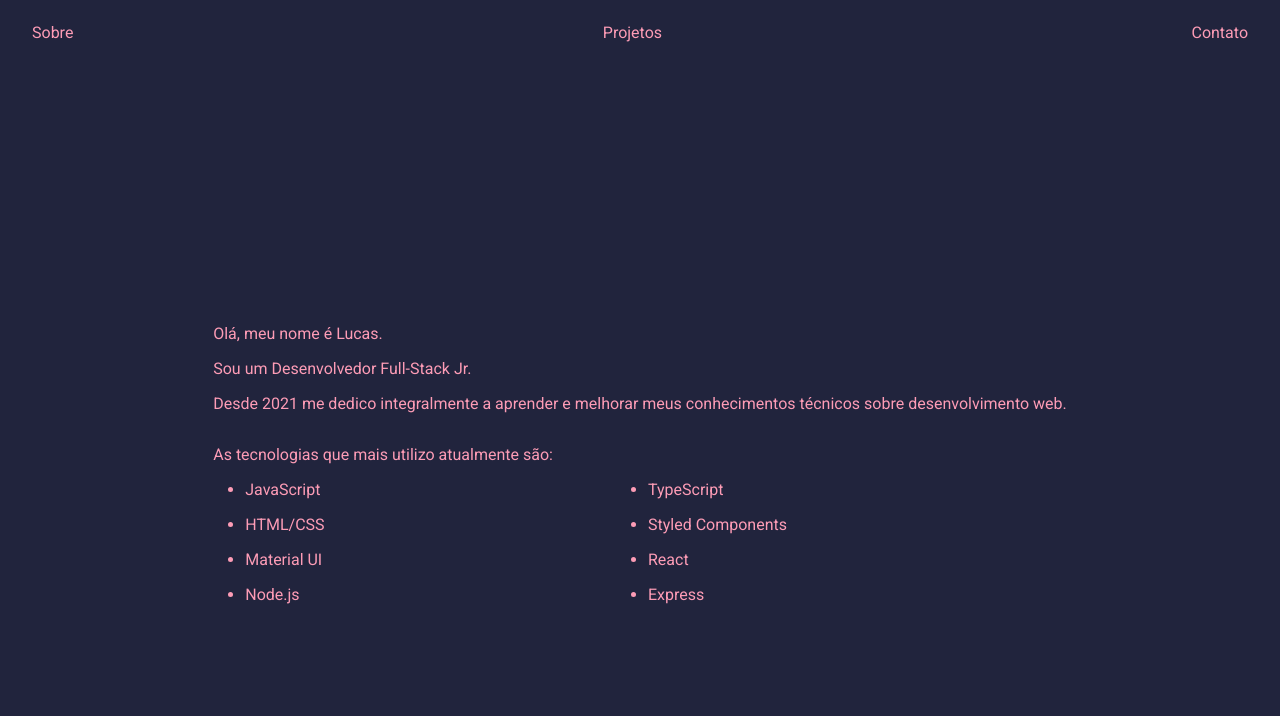
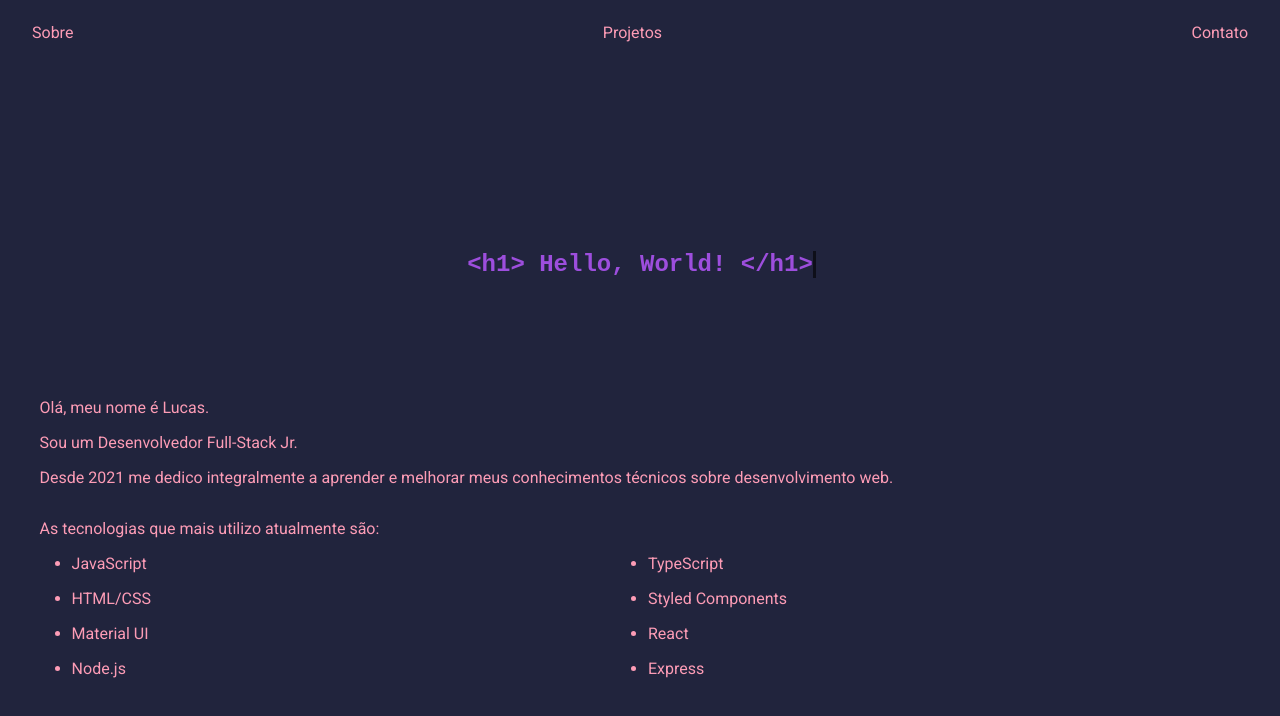
Before and after one commit to 1lucascq/Portfolio, a React (Create React App) app: page / in a window 1280 px wide. Shown: the top 716 px of the page. Built offline with nearby package versions, Linux system fonts and the light colour scheme.

Commit message:
styles: enhance styles in About section

```diff
--- a/src/sections/About.tsx
+++ b/src/sections/About.tsx
@@ -1,54 +1,15 @@
 import React from 'react';
-import styled from 'styled-components';
 import SectionContainer from '../components/SectionContainer';
-
-const AboutContainer = styled.section`
-  display: flex;
-  flex-direction: column;
-  justify-content: center;
-  align-items: center;
-  text-align: justify;
-
-  div {
-    display: flex;
-    flex-direction: column;
-    gap: 1em;
-    width: 100%;
-  }
-
-  /* div > p:only-of-type {
-    text-align: start;
-    color: blue;
-  } */
-
-
-  div > p:nth-last-child(1) {
-    margin-bottom: 2em;
-  }
-
-  div > ul {
-    display: grid;
-    justify-content: center;
-    align-items: center;
-    padding: 0em 2em;
-    grid-gap: 1em;
-    grid-template-columns: 1fr 1fr;
-  }
-
-  ul > li {
-    /* display: inline-block;
-    color: blue; */
-    /* display: flex;
-    flex-wrap: wrap; */
-  }
-
-`;
+import TypewriterAnimation from '../components/TypewriterAnimation';
+import AboutContainer from '../styles/sc-About';
 
 const About = (): JSX.Element => {
   console.log('bla');
   return (
     <SectionContainer>
+      <TypewriterAnimation />
       <AboutContainer>
+
         <div>
           <p>Olá, meu nome é Lucas.</p>
           <p>Sou um Desenvolvedor Full-Stack Jr.</p>
@@ -70,8 +31,8 @@ const About = (): JSX.Element => {
             <li>Express</li>
           </ul>
         </div>
+
       </AboutContainer>
-
     </SectionContainer>
   );
 };
--- /dev/null
+++ b/src/styles/sc-About.ts
@@ -0,0 +1,39 @@
+import styled from 'styled-components';
+
+const AboutContainer = styled.section`
+  display: flex;
+  flex-direction: column;
+  justify-content: center;
+  align-items: center;
+  text-align: justify;
+  width: 95%;
+
+  div {
+    display: flex;
+    flex-direction: column;
+    gap: 1em;
+    width: 100%;
+  }
+
+  /* div > p:only-of-type {
+    text-align: start;
+    color: blue;
+  } */
+
+
+  div > p:nth-last-child(1) {
+    margin-bottom: 2em;
+  }
+
+  div > ul {
+    display: grid;
+    justify-content: center;
+    align-items: center;
+    padding: 0em 2em;
+    grid-gap: 1em;
+    grid-template-columns: 1fr 1fr;
+  }
+
+`;
+
+export default AboutContainer;
```
